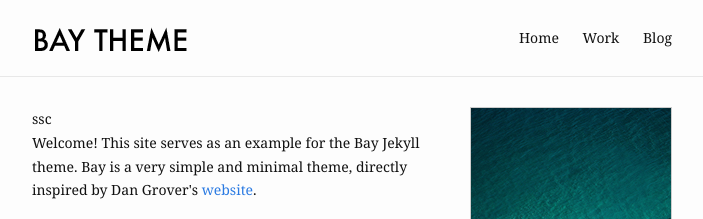
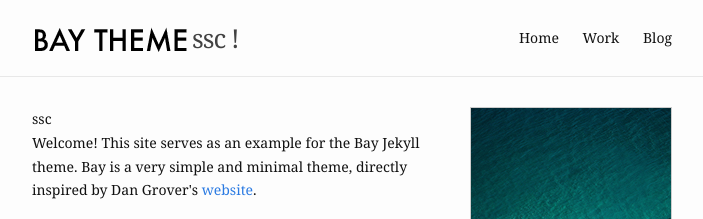
Before and after one commit to Rob-McCormack/ssc, a Jekyll site: the page built from docs/index.md, in a window 1280 px wide. Shown: the top 219 px of the page, without its empty margins (288-991 px from the left). Built offline with Jekyll 4.4.1, drawn with Linux system fonts in a browser that asks for light colours.

Commit message:
ssc near logo

```diff
--- a/docs/_includes/header.html
+++ b/docs/_includes/header.html
@@ -1,7 +1,7 @@
 <header class="site-header">
   <div class="wrapper">
     <a class="site-title" href="{{ "" | prepend: site.baseurl | prepend: site.url }}/">
-      <img src="{{ "/assets/img/title.png" | absolute_url }}" alt="{{ site.title }}" />
+      <img src="{{ "/assets/img/title.png" | absolute_url }}" alt="{{ site.title }}" />ssc !
     </a>
 
     <nav class="site-nav">
```
